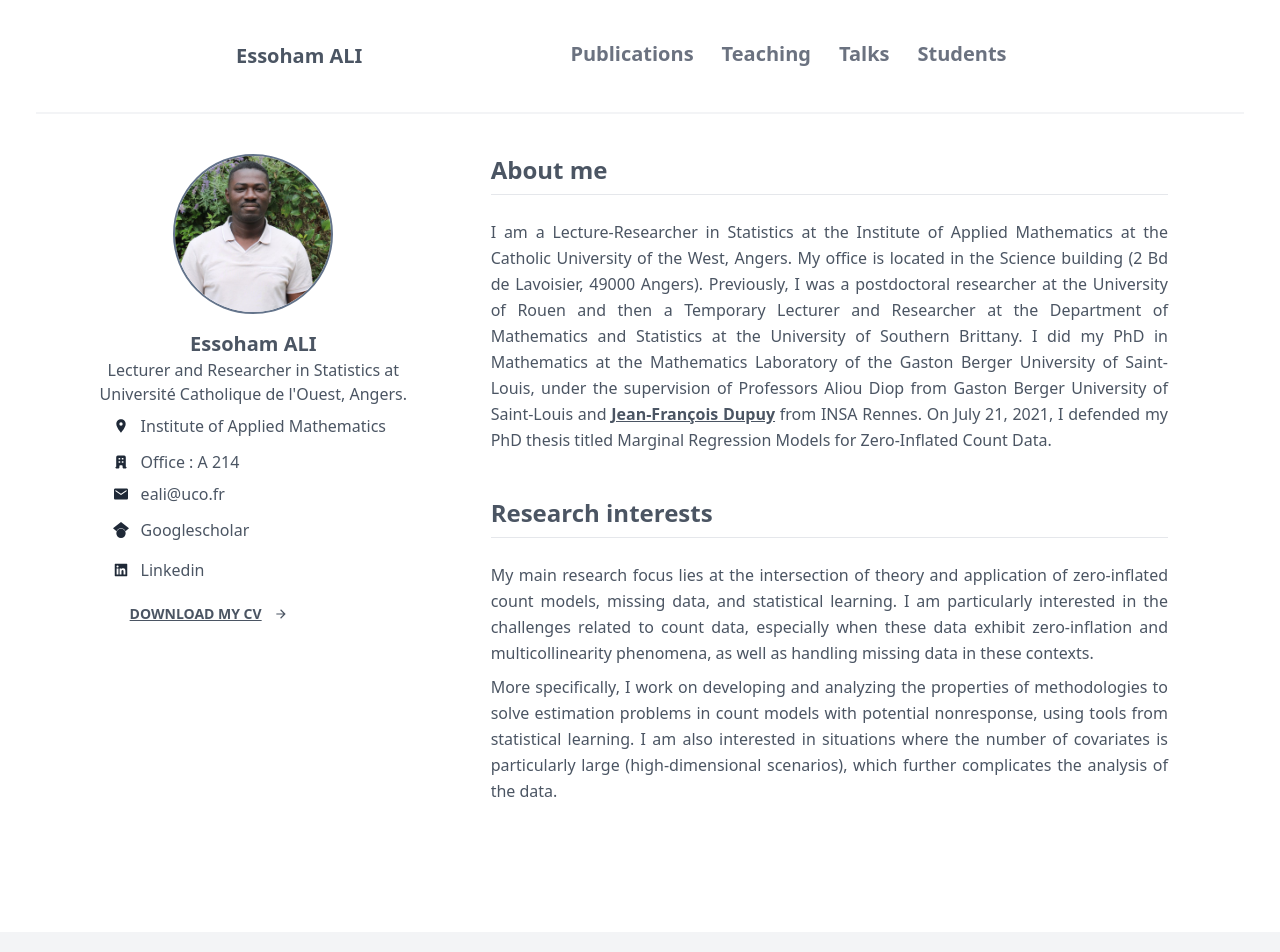
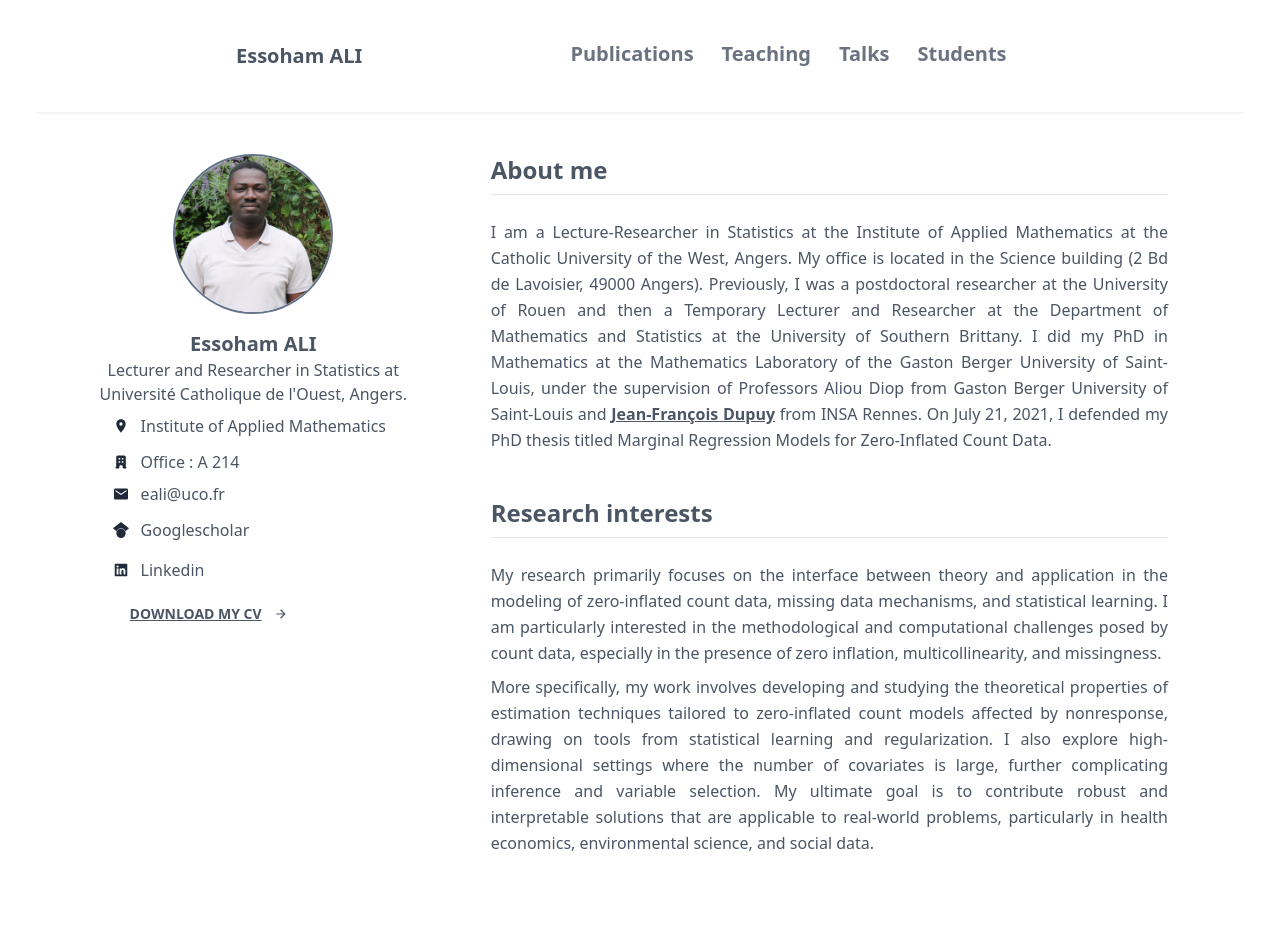
Before and after one commit to Gnilane95/essoham_portfolio, a Next.js app: page / in a window 1280 px wide. Shown: the top 952 px of the page. Built offline with nearby package versions, Linux system fonts and the light colour scheme; what tw-elements would draw is missing.

Commit message:
Replace Research interests text

```diff
--- a/components/home/SectionResearch.jsx
+++ b/components/home/SectionResearch.jsx
@@ -7,10 +7,11 @@ export default function SectionResearch() {
       <div className="text-justify pb-10">
         <SiteHeader title={"Research interests"}/>
         <p className="sm:leading-relaxed lg:leading-relaxed md:leading-loose md:text-base pb-2">
-         My main research focus lies at the intersection of theory and application of zero-inflated count models, missing data, and statistical learning. I am particularly interested in the challenges related to count data, especially when these data exhibit zero-inflation and multicollinearity phenomena, as well as handling missing data in these contexts.
+        My research primarily focuses on the interface between theory and application in the modeling of zero-inflated count data, missing data mechanisms, and statistical learning. I am particularly interested in the methodological and computational challenges posed by count data, especially in the presence of zero inflation, multicollinearity, and missingness.
+
         </p>
         <p className="sm:leading-relaxed lg:leading-relaxed md:leading-loose md:text-base pb-2">
-          More specifically, I work on developing and analyzing the properties of methodologies to solve estimation problems in count models with potential nonresponse, using tools from statistical learning. I am also interested in situations where the number of covariates is particularly large (high-dimensional scenarios), which further complicates the analysis of the data.
+        More specifically, my work involves developing and studying the theoretical properties of estimation techniques tailored to zero-inflated count models affected by nonresponse, drawing on tools from statistical learning and regularization. I also explore high-dimensional settings where the number of covariates is large, further complicating inference and variable selection. My ultimate goal is to contribute robust and interpretable solutions that are applicable to real-world problems, particularly in health economics, environmental science, and social data.
         </p>
       </div>
     </>
```
